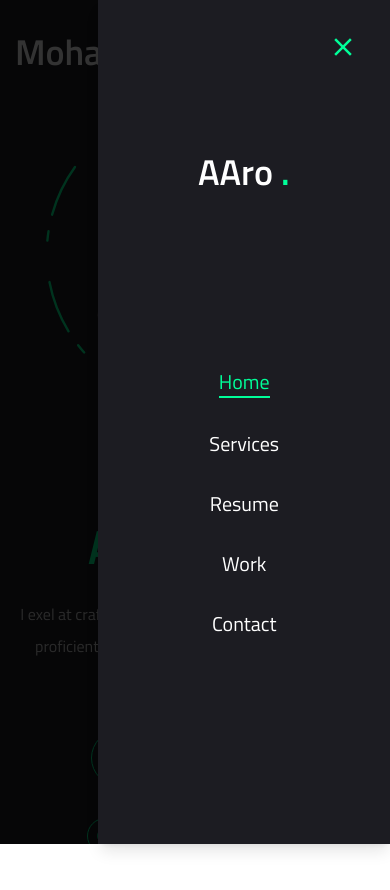
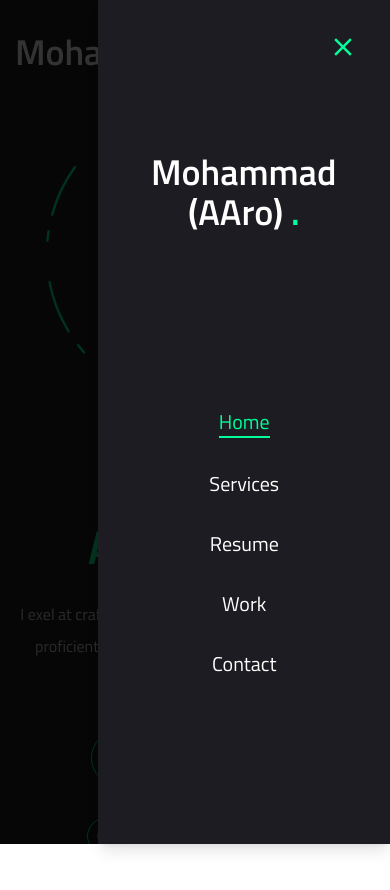
Before and after one commit to AAroRaad/portfolioWebsite, a Next.js app: page / in a window 390 px wide. Both pictures are taken after a click on the button 359 px from the left and 52 px from the top of the page. Shown: the top 890 px of the page. Built offline with nearby package versions, Linux system fonts and the light colour scheme.

Commit message:
change name in sidebar

```diff
--- a/src/components/MobileNav.tsx
+++ b/src/components/MobileNav.tsx
@@ -47,7 +47,8 @@ const MobileNav = () => {
         <div className="mt-32 mb-40 text-center text-2xl">
           <Link href="/" onClick={handleLinkClick}>
             <h1 className="text-4xl font-semibold">
-              AAro <span className="text-accent">.</span>
+              <span>Mohammad</span> <br/>
+              (AAro) <span className="text-accent">.</span>
             </h1>
           </Link>
         </div>
```
